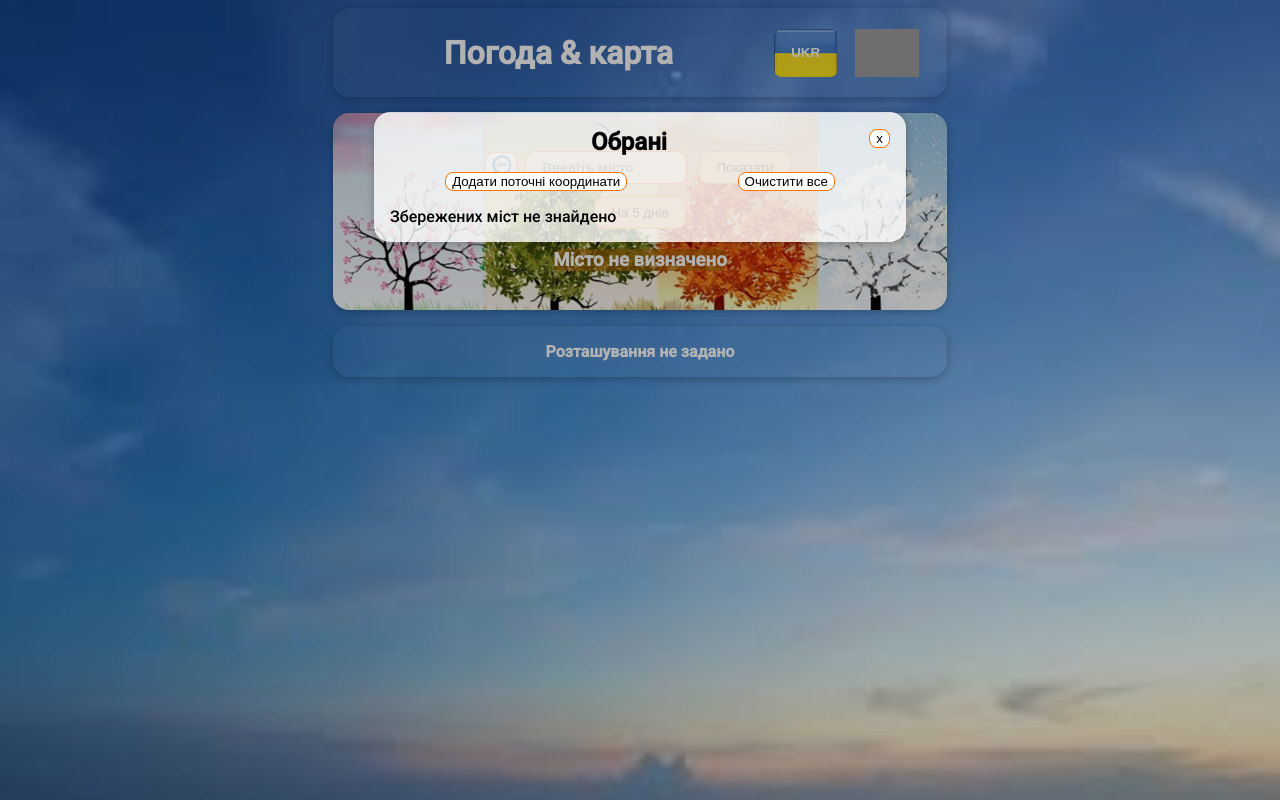
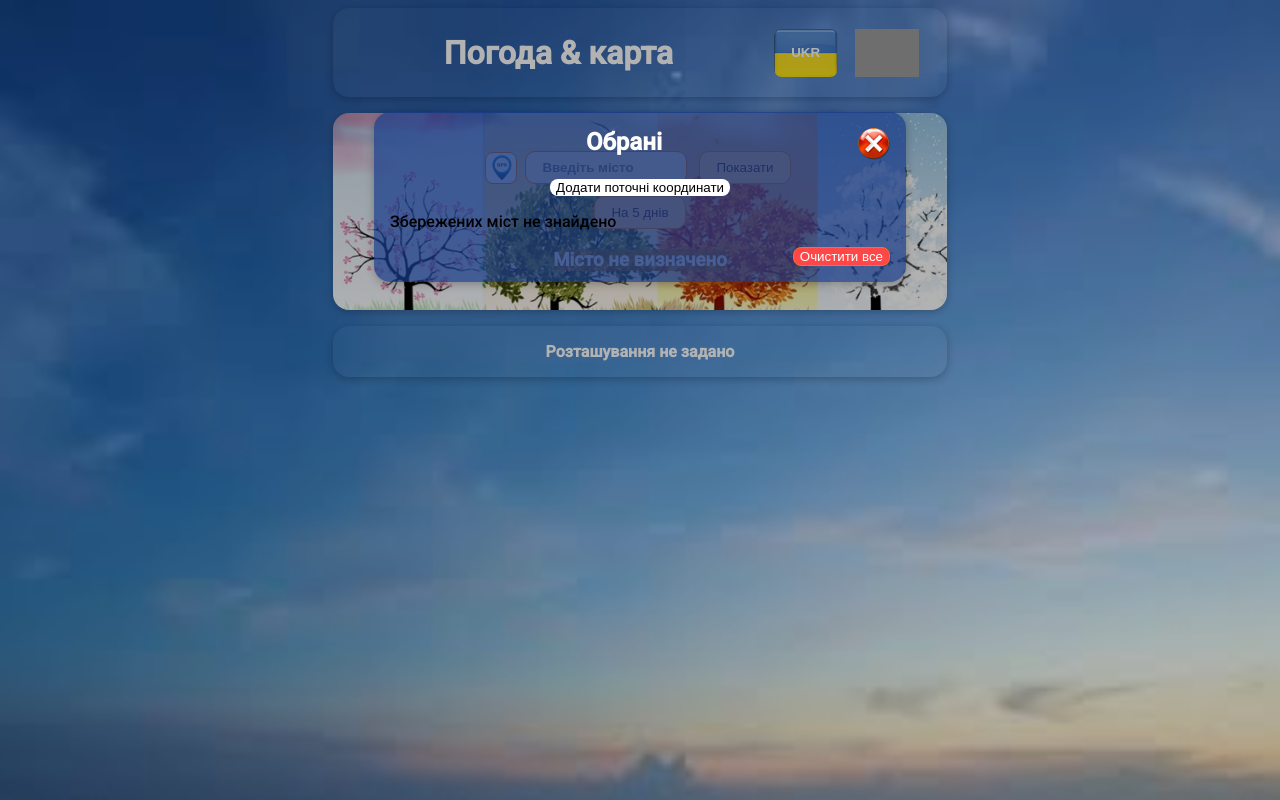
Before and after one commit to Oleg-Koshelevskiy/Weather-app, a React (Create React App) app: page / in a window 1280 px wide. Both pictures are taken after a click on the button 887 px from the left and 52 px from the top of the page. Built offline with nearby package versions, Linux system fonts and the light colour scheme; grey boxes are pictures that could not be loaded.

Commit message:
added style to pop-up

```diff
--- a/src/UI/Modal.module.css
+++ b/src/UI/Modal.module.css
@@ -13,7 +13,7 @@
   top: 7rem;
   margin: 0 auto;
   max-width: 500px;
-  background-color: rgba(255, 255, 255, 0.8);
+  background-color: rgba(23, 59, 138, 0.7);
   padding: 1rem;
   border-radius: 1rem;
   box-shadow: 0 2px 8px rgba(0, 0, 0, 0.25);
--- a/src/components/FavouriteList.js
+++ b/src/components/FavouriteList.js
@@ -26,7 +26,7 @@ const FavouriteList = () => {
 
       return (
         <div className={styles.item} key={city.id}>
-          <button
+          <button className={styles.btnCity}
             onClick={getCityWeather.bind(
               null,
               city.coords[0],
@@ -48,19 +48,19 @@ const FavouriteList = () => {
     <Modal>
       <div className={styles.main}>
         <h2 className={styles.header}>Обрані</h2>
-        <div className={styles.btnClose}>
-          <button onClick={context.modalOff}>x</button>
+        <div >
+          <button className={styles.btnClose} onClick={context.modalOff}></button>
         </div>
       </div>
       <div className={styles.group}>
-        <button onClick={context.addFavCity} className={styles.popupBtn}>
+        <button onClick={context.addFavCity} className={styles.popupAddBtn}>
           Додати поточні координати
-        </button>
-        <button onClick={context.clearAll} className={styles.popupBtn}>
-          Очистити все
         </button>
       </div>
       <div>{cities}</div>
+      <button onClick={context.clearAll} className={styles.popupDelBtn}>
+          Очистити все
+        </button>
     </Modal>
   );
 };
--- a/src/components/FavouriteList.module.css
+++ b/src/components/FavouriteList.module.css
@@ -2,13 +2,10 @@
   display: flex;
 }
 .header {
+  color: white;
   text-align: center;
   width: 95%;
   margin: 0 auto;
-}
-.group {
-  display: flex;
-  justify-content: space-between;
 }
 
 .item {
@@ -18,8 +15,53 @@
 }
 .btnClose {
   margin: 0 0 0 auto;
+  height: 32px;
+  width: 32px;
+  background: url(../images//cancel.png) no-repeat;
+  background-size: cover;
+  border: none;
+  border-radius: 50%;
 }
-.popupBtn {
+.btnClose:hover {
+  transform: scale(1.1);
+  box-shadow: 0 0 1rem rgb(255, 90, 90);
+}
+.btnCity {
+  font-size: 1rem;
+  color: white;
+  border: none;
+  background: none;
+}
+.btnCity:hover {
+  color: rgb(255, 182, 182);
+  border: none;
+  background: none;
+  transform: scale(1.1);
+}
+.popupAddBtn {
   display: block;
   margin: 1rem auto;
+  border: none;
 }
+.popupAddBtn:hover {
+  color: white;
+  background-color: rgb(78, 146, 93);
+  border: rgb(19, 78, 32);
+}
+.popupDelBtn {
+  color: white;
+  background-color: rgb(255, 71, 71);
+  display: block;
+  margin: 1rem 0 0 auto;
+}
+.popupDelBtn:hover {
+  background-color: rgb(199, 32, 32);
+  transform: scale(1.1);
+}
+
+@media (max-width: 500px) {
+  .btnClose {
+    height: 24px;
+    width: 24px;
+  }
+}
```
Also changed, not shown: src/images/cancel.png (added).
